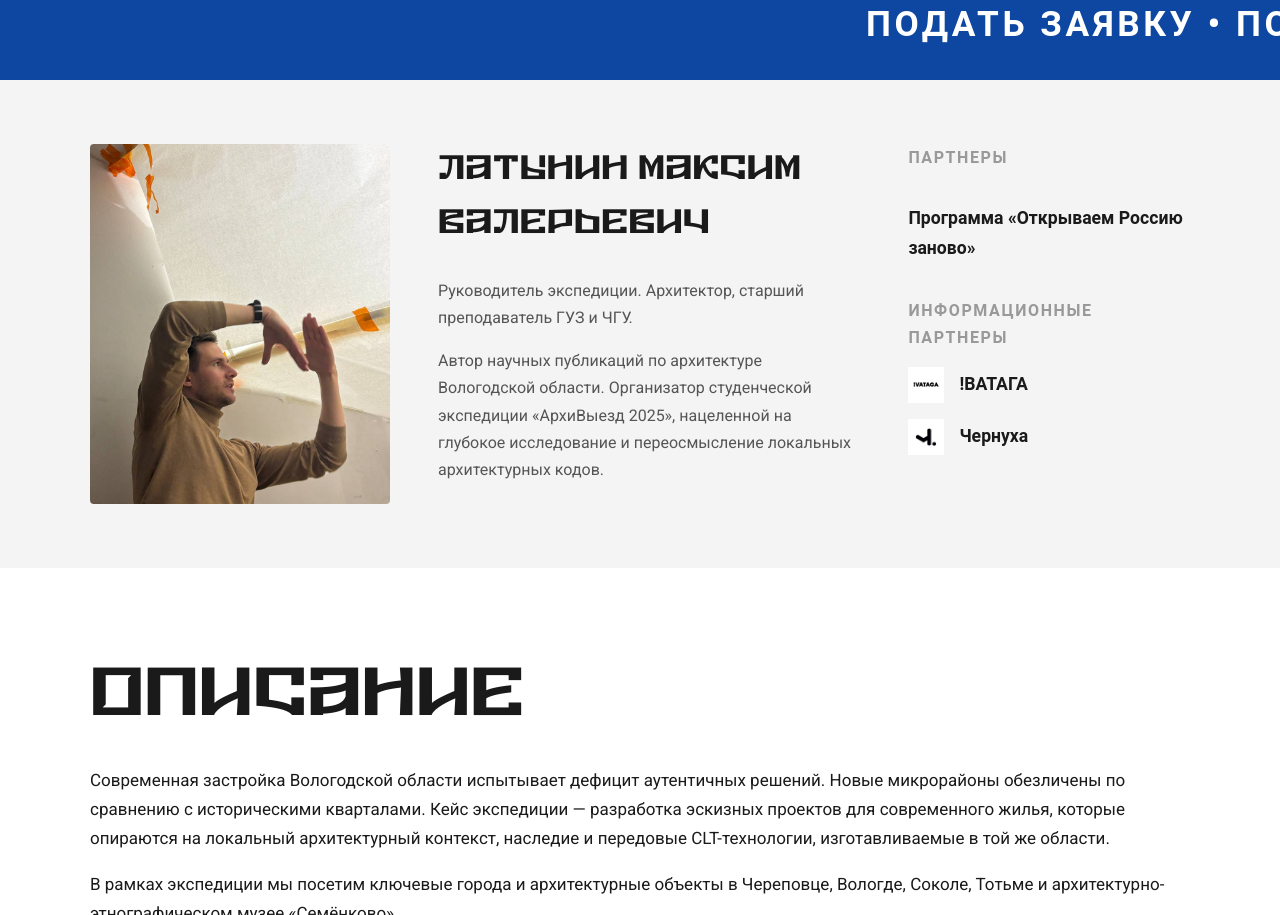
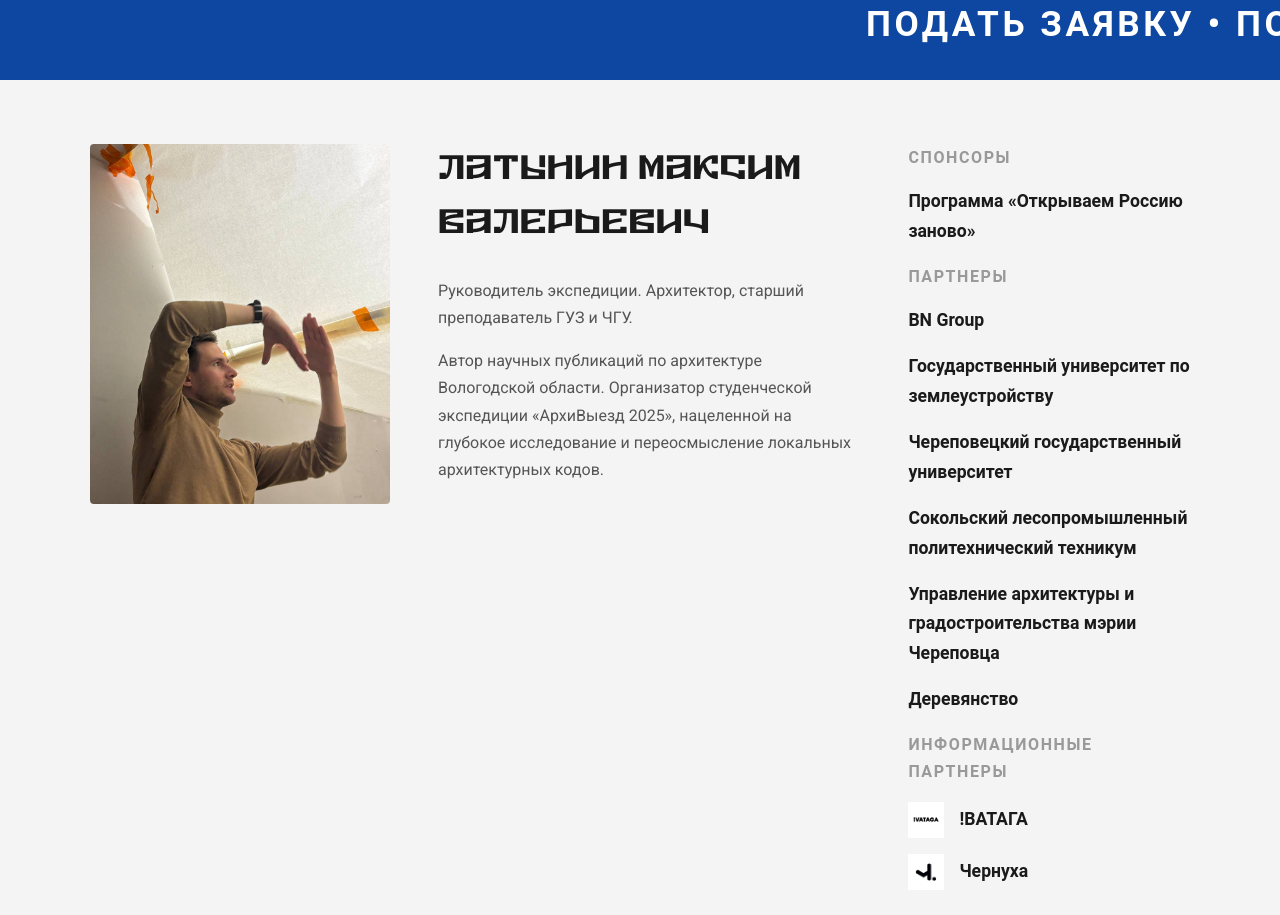
Before and after one commit to isdyakin-lang/istok.archi, a plain HTML site: page index.html in a window 1280 px wide. Shown: the part 720-1635 px from the top of the page. Drawn offline with Linux system fonts and the light colour scheme; a web font is replaced by a local one.

Commit message:
Update index.html

```diff
--- a/index.html
+++ b/index.html
@@ -122,7 +122,7 @@
         .partner-item img {
             height: 36px; width: 36px; object-fit: contain; margin-right: 15px; flex-shrink: 0;
         }
-        .partner-item a { color: var(--color-text); font-size: 1.1rem; font-weight: 700; }
+        .partner-item a, .partner-item span { color: var(--color-text); font-size: 1.1rem; font-weight: 700; }
         .partner-item a:hover { color: var(--color-accent); }
 
         /* БЛОК ЭТАПОВ */
@@ -290,8 +290,17 @@
                 </div>
                 <div class="partners-info">
                     <div class="partners-list">
+                        <h4>Спонсоры</h4>
+                        <div class="partner-item"><a href="https://openrussia.rsv.ru/" target="_blank">Программа «Открываем Россию заново»</a></div>
+                    </div>
+                    <div class="partners-list">
                         <h4>Партнеры</h4>
-                        <div class="partner-item"><p><a href="https://openrussia.rsv.ru/" target="_blank">Программа «Открываем Россию заново»</a></p></div>
+                        <div class="partner-item"><span>BN Group</span></div>
+                        <div class="partner-item"><span>Государственный университет по землеустройству</span></div>
+                        <div class="partner-item"><span>Череповецкий государственный университет</span></div>
+                        <div class="partner-item"><span>Сокольский лесопромышленный политехнический техникум</span></div>
+                        <div class="partner-item"><span>Управление архитектуры и градостроительства мэрии Череповца</span></div>
+                        <div class="partner-item"><span>Деревянство</span></div>
                     </div>
                     <div class="partners-list">
                         <h4>Информационные партнеры</h4>
```
